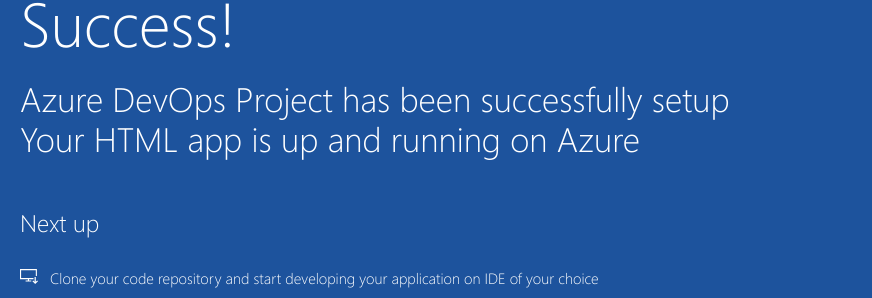
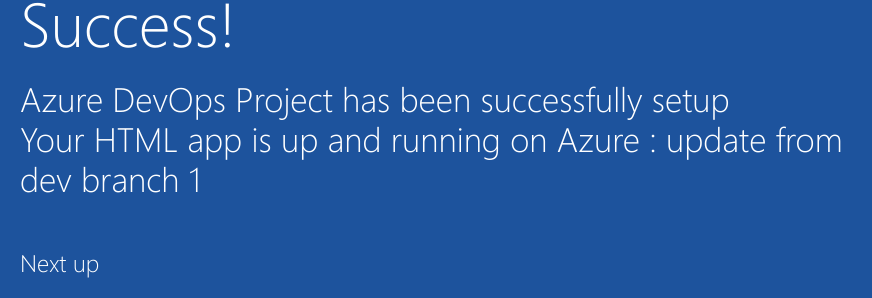
Before and after one commit to Rakagrwal/devops3, a plain HTML site: page sample-project/index.html in a window 1280 px wide. Shown: the part 392-690 px from the top of the page, 205-1077 px from the left. Drawn offline with Linux system fonts and the light colour scheme.

Commit message:
index.html added from dev branch 1

```diff
--- a/sample-project/index.html
+++ b/sample-project/index.html
@@ -20,7 +20,7 @@
             <div class="content-body">
                 <div class="success-text">Success!</div>
                 <div class="description line-1"> Azure DevOps Project has been successfully setup</div>
-                <div class="description line-2"> Your HTML app is up and running on Azure</div>
+                <div class="description line-2"> Your HTML app is up and running on Azure : update from dev branch 1</div>
                 <div class="next-steps-container">
                     <div class="next-steps-header">Next up</div>
                     <div class="next-steps-body">
```
